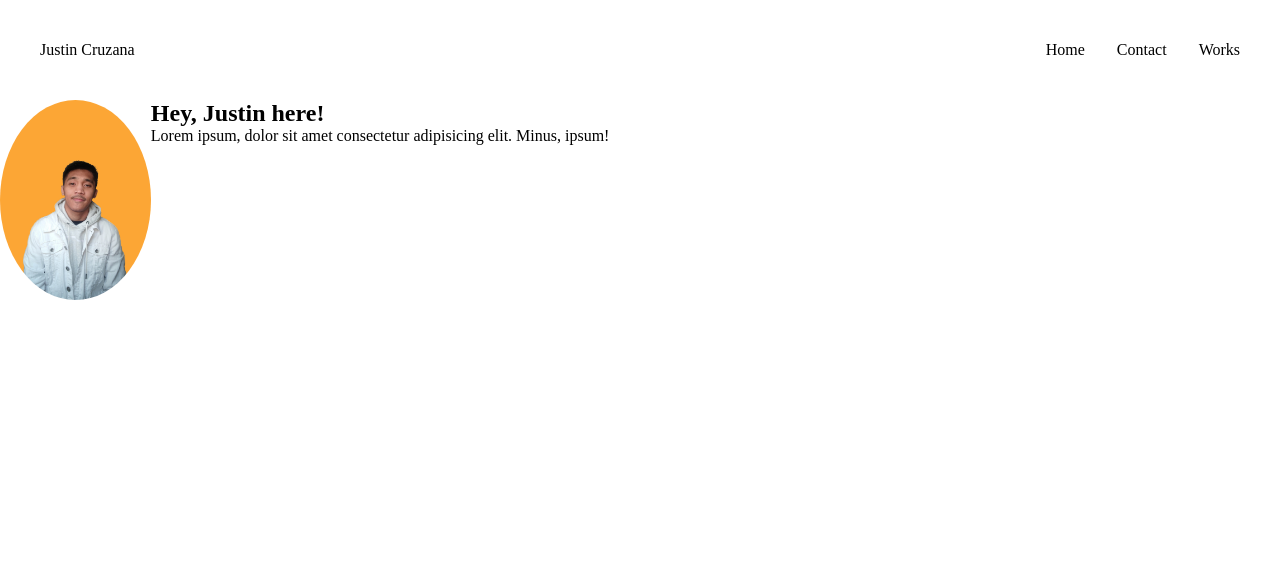
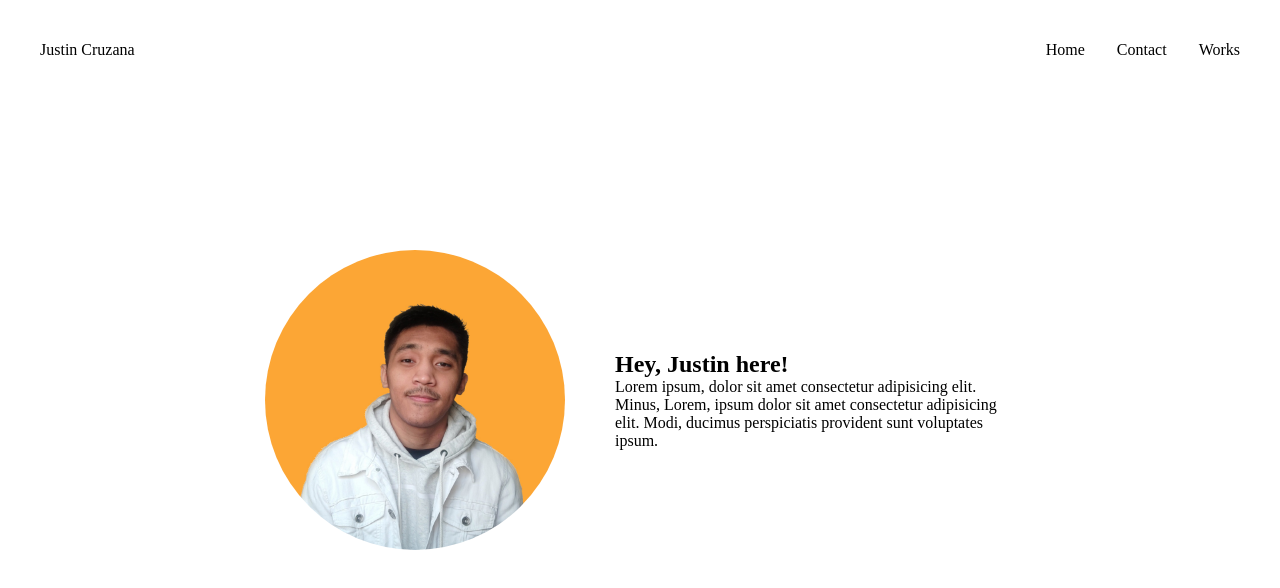
Before and after one commit to pkWafuuu/freelance-eportfolio, a React (Create React App) app: page / in a window 1280 px wide. Shown: the top 588 px of the page. Built offline with nearby package versions, Linux system fonts and the light colour scheme.

Commit message:
feat: landing added

```diff
--- a/src/components/Landing.jsx
+++ b/src/components/Landing.jsx
@@ -1,16 +1,19 @@
-import picture from "../assets/b.jpg"
+import picture from "../assets/b.jpg";
 
 function Landing() {
   return (
     <section id="landing">
       <div className="row">
         <header>
-          <img src={picture} alt="" className="header__picture" />
+          <figure className="header__picture--wrapper">
+            <img src={picture} alt="" className="header__picture" />
+          </figure>
           <div className="header__content">
             <h1 className="header__title">Hey, Justin here!</h1>
             <p className="header__para">
               Lorem ipsum, dolor sit amet consectetur adipisicing elit. Minus,
-              ipsum!
+              Lorem, ipsum dolor sit amet consectetur adipisicing elit. Modi,
+              ducimus perspiciatis provident sunt voluptates ipsum.
             </p>
           </div>
         </header>
--- a/src/css/landing.css
+++ b/src/css/landing.css
@@ -1,8 +1,40 @@
-header {
-	display: flex;
+#landing {
+	height: calc(100vh - 100px);
 }
 
-.header__picture{
+.row {
+	max-width: 1000px;
+	margin: 0 auto;
+	padding: 0 32px;
+}
+
+header {
+	position: absolute;
+	top: 50%;
+	left: 50%;
+	transform: translate(-50%, -50%);
+	width: 100%;
+	max-width: 800px;
+	display: flex;
+	justify-content: space-around;
+}
+
+.header__picture--wrapper{
 	border-radius: 50%;
-	height: 200px;
+	overflow: hidden;
+	width: 300px;
+	height: 300px;
 }
+
+.header__picture {
+	width: 100%;
+	transform: scale(1.2);
+	padding-bottom: 500px;
+}
+
+.header__content {
+	display: flex;
+	flex-direction: column;
+	justify-content: center;
+	width: 50%;
+}
```
Also changed, not shown: src/css/animations.css (added).
